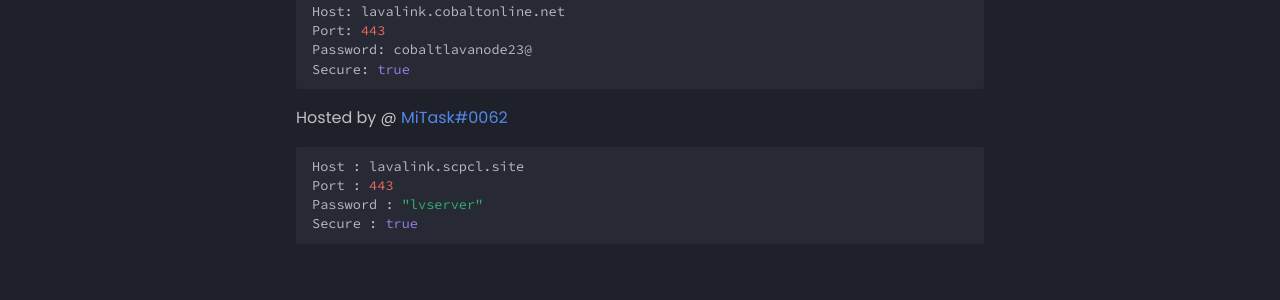
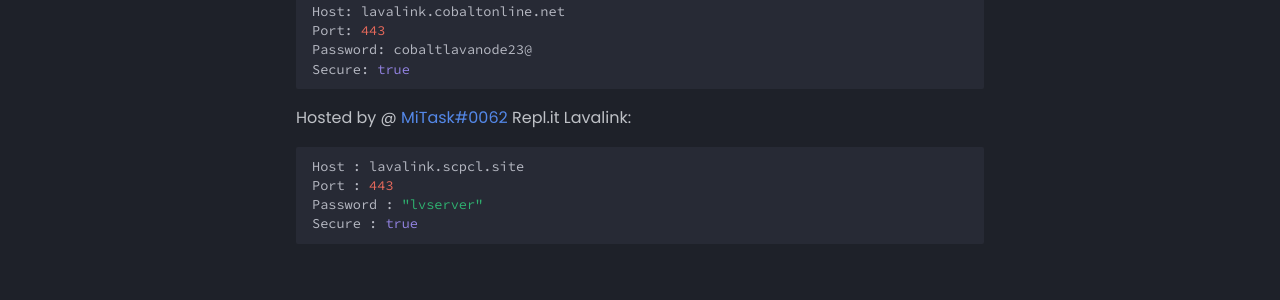
Before and after one commit to DarrenOfficial/lavalink-list, an MkDocs documentation site: the page built from docs/SSL/lavalink-with-ssl.md, in a window 1280 px wide. Shown: the part 432-732 px from the top of the page. Built offline with MkDocs 1.6.1 and Material for MkDocs 9.7.7, drawn with Linux system fonts in a browser that asks for light colours; comment, search, counter and statistics services are not loaded.

Commit message:
Update lavalink-with-ssl.md

````diff
--- a/docs/SSL/lavalink-with-ssl.md
+++ b/docs/SSL/lavalink-with-ssl.md
@@ -21,6 +21,7 @@ Secure: true
 ```
 
 Hosted by @ [MiTask#0062](https://github.com/MrMasrozYTLIVE)
+Repl.it Lavalink:
 ```bash
 Host : lavalink.scpcl.site
 Port : 443
````
